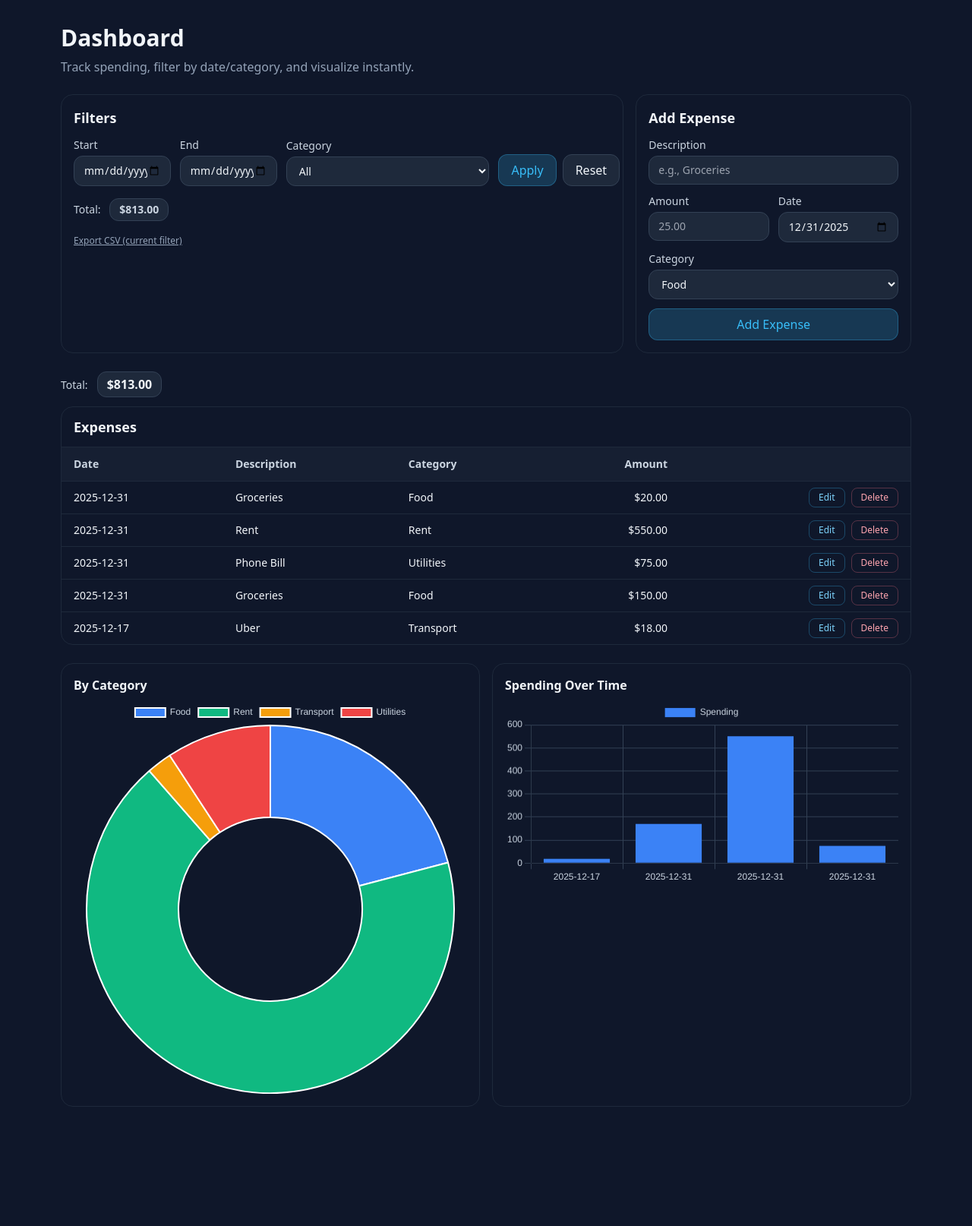
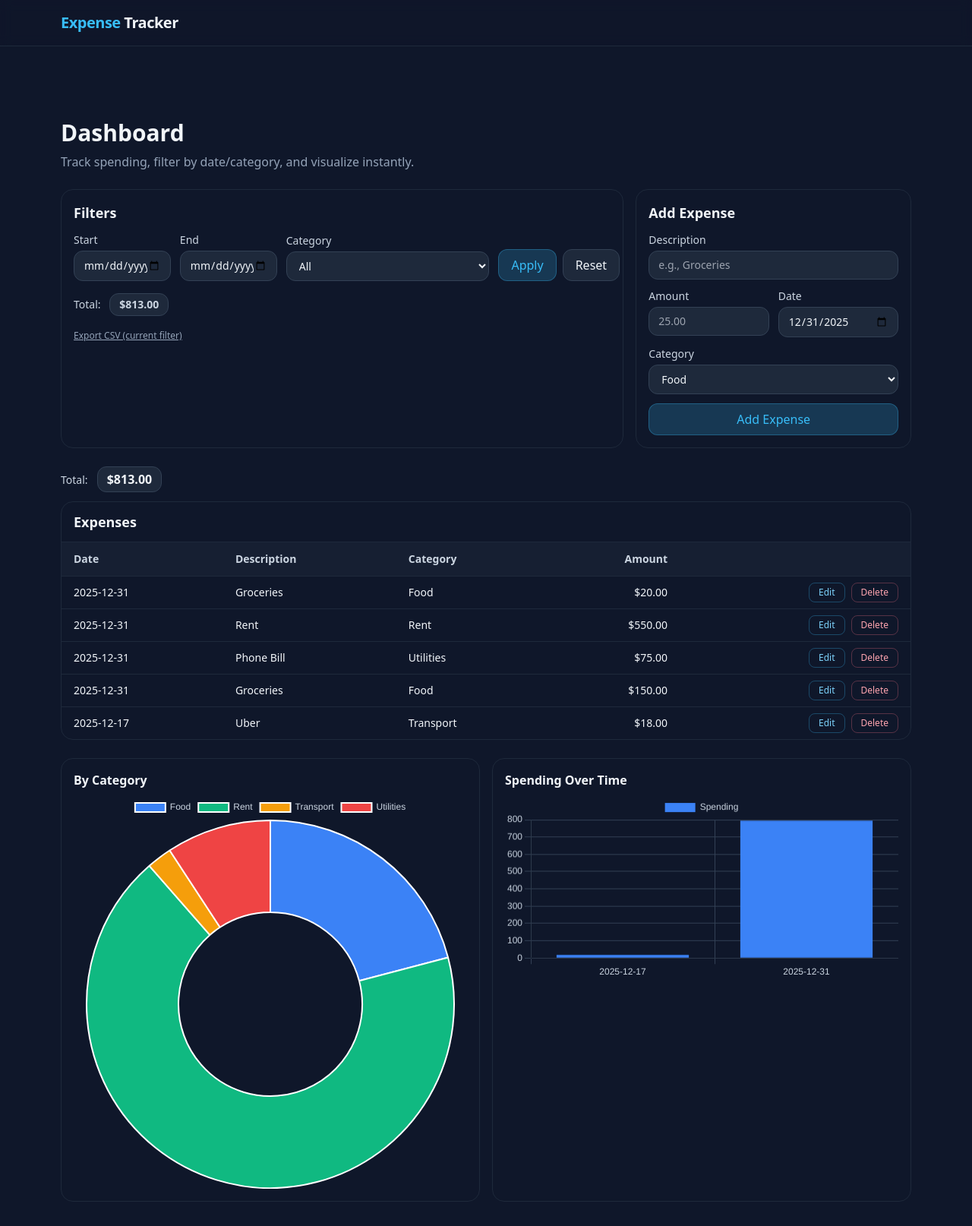
Before and after one commit to dhwananm-boop/self-dev-project-personal-finance-tracker, a Flask app: page / in a window 1280 px wide. Shown: the whole page at 76% size. Before the commit the page ends 1457 px from the top, so only its background shows below. Run offline with Flask 3, Linux system fonts and the light colour scheme; some libraries are stand-ins or nearby versions.

Commit message:
Cleaned the code and added comments

```diff
--- a/app.py
+++ b/app.py
@@ -1,16 +1,30 @@
+#
+# Imports
+#
 from flask import Flask, render_template, request, redirect, url_for, make_response, flash, Response
 from flask_sqlalchemy import SQLAlchemy
 from datetime import date, datetime, date as dt_date
 from sqlalchemy import func
 
+#
+# Flask app and Database setup
+#
 
 app = Flask(__name__)
 
+# Configuring the SQLite database
 app.config['SQLALCHEMY_DATABASE_URI'] = 'sqlite:///expenses.db'
 app.config['SQLALCHEMY_TRACK_MODIFICATIONS'] = False
+
+# Secret key for flash messages
 app.config['SECRET_KEY'] = 'my-secret-key'
+
+# Inistialize SQLAlchemy
 db = SQLAlchemy(app)
 
+#
+# Database Model
+#
 class Expense(db.Model):
     id = db.Column(db.Integer, primary_key=True)
     description = db.Column(db.String(120), nullable=False)
@@ -18,9 +32,12 @@ class Expense(db.Model):
     category = db.Column(db.String(50), nullable=False)
     date = db.Column(db.Date, default=date.today)
 
+# Create the database tables if they don't exist
 with app.app_context():
     db.create_all()
 
+
+# Constants and Helper Functions
 CATEGORIES = ["Food", "Transport", "Rent", "Utilities", "Health"]
 
 def parse_date_or_none(s: str):
@@ -31,11 +48,14 @@ def parse_date_or_none(s: str):
     except ValueError:
         return None
 
+#
+# Main Dashboard Route
+#
 
 @app.route("/")
 def index():
 
-    # Read Query Strings
+    # Read Query Parameters
     start_str = (request.args.get("start") or "").strip()
     end_str = (request.args.get("end") or "").strip()
     selected_category = (request.args.get("category") or "").strip()
@@ -45,11 +65,13 @@ def index():
     start_date = parse_date_or_none(start_str)
     end_date = parse_date_or_none(end_str)
 
+    # Validate date range
     if start_date and end_date and start_date > end_date:
         flash("Start date cannot be after end date", "error")
         start_date = end_date = None
         start_str = end_str = ""
 
+    # Base Query for Expenses and Apply Filters
     q = Expense.query
     if start_date:
         q = q.filter(Expense.date >= start_date)
@@ -59,11 +81,12 @@ def index():
     if selected_category:
         q = q.filter(Expense.category == selected_category)
 
+    # Fetch Expenses and Calculate Total
     expenses = q.order_by(Expense.date.desc(), Expense.id.desc()).all()
     total = round(sum(e.amount for e in expenses), 2)
 
+    # Category-wise Summary for donut chart
     cat_q = db.session.query(Expense.category, func.sum(Expense.amount))
-
     if start_date:
         cat_q = cat_q.filter(Expense.date >= start_date)
 
@@ -80,9 +103,8 @@ def index():
     cat_values = [round(float(s or 0), 2) for _, s in cat_rows]
     # print("Category Values:", cat_values)
 
-
+    # Day-wise Summary for Bar chart
     day_q = db.session.query(Expense.date, func.sum(Expense.amount))
-
     if start_date:
         day_q = day_q.filter(Expense.date >= start_date)
 
@@ -92,7 +114,7 @@ def index():
     if selected_category:
         day_q = day_q.filter(Expense.category == selected_category)
 
-    day_rows = day_q.group_by(Expense.category).order_by(Expense.date).all()
+    day_rows = day_q.group_by(Expense.date).order_by(Expense.date).all()
     # print("Category Rows:", day_rows)
     day_labels = [d.isoformat() for d, _ in day_rows] # _ ignores the second value
     # print("Category Labels:", cat_labels)
@@ -117,6 +139,9 @@ def index():
 
         )
 
+#
+# Route to Add Expense
+#
 @app.route("/add", methods=["POST"])
 def add():
 
@@ -126,10 +151,12 @@ def add():
     date_str = (request.form.get("date") or "").strip()
     print("Form received:", dict(request.form))
 
+    # Input Validation
     if not description or not amount_str or not category:
         flash("Please fill description, amount, and category", "error")
         return redirect(url_for("index"))
 
+    # Validate amount
     try:
         amount = float(amount_str)
         if amount <= 0:
@@ -139,18 +166,22 @@ def add():
         flash("Amount must be a positive number", "error")
         return redirect(url_for("index"))
 
+    # Validate date
     try:
         d = datetime.strptime(date_str, "%Y-%m-%d").date() if date_str else date.today()
     except ValueError:
         d = date.today()
 
+    # Add Expense to DB
     e = Expense(description=description, amount=amount, category=category, date=d)
     db.session.add(e)
     db.session.commit()
     flash("Expense added successfully!", "success")
     return redirect(url_for("index"))
 
-
+#
+# Route to Delete Expense
+#
 @app.route("/delete/<int:expense_id>", methods=["POST"])
 def delete(expense_id):
     e = Expense.query.get_or_404(expense_id)
@@ -159,13 +190,15 @@ def delete(expense_id):
     flash("Expense deleted successfully!", "success")
     return redirect(url_for("index"))
 
+#
+# Route to Export CSV
+#
 @app.route("/export.csv")
 def export_csv():
     # Read Query Strings
     start_str = (request.args.get("start") or "").strip()
     end_str = (request.args.get("end") or "").strip()
     selected_category = (request.args.get("category") or "").strip()
-
 
     # Parsing Query Strings
     start_date = parse_date_or_none(start_str)
@@ -181,6 +214,8 @@ def export_csv():
         q = q.filter(Expense.category == selected_category)
 
     expenses = q.order_by(Expense.date, Expense.id).all()
+
+    # Generate CSV Data
     lines = ["Date, Description, Category, Amount"]
 
     for e in expenses:
@@ -200,7 +235,9 @@ def export_csv():
         }
     )
 
-
+#
+# Routes to Edit Expense
+#
 @app.route("/edit/<int:expense_id>", methods=["GET"])
 def edit(expense_id):
     e = Expense.query.get_or_404(expense_id)
@@ -231,6 +268,7 @@ def edit_post(expense_id):
     except ValueError:
         d = dt_date.today()
 
+    # Update Expense
     e.description = description
     e.amount = amount
     e.category = category
--- a/templates/base.html
+++ b/templates/base.html
@@ -23,7 +23,6 @@
       <div class="mx-auto max-w-6xl px-4 py-4">
         <a href="#" class="text-xl font-bold tracking-tight">
           <span class="text-brand">Expense</span> Tracker
-          <span class="text-slate-400">Lite</span>
         </a>
       </div>
     </header>
--- a/templates/index.html
+++ b/templates/index.html
@@ -1,4 +1,52 @@
 <!DOCTYPE html>
+<html lang="en" class="h-full">
+  <head>
+    <meta charset="utf-8" />
+    <meta name="viewport" content="width=device-width, initial-scale=1" />
+    <title>{% block title %}Expense Tracker{% endblock %}</title>
+
+    <!-- Tailwind CDN -->
+    <script src="https://cdn.tailwindcss.com"></script>
+    <script>
+      tailwind.config = {
+        darkMode: "class",
+        theme: { extend: { colors: { brand: { DEFAULT: "#38bdf8" } } } },
+      };
+    </script>
+
+    <script src="https://cdn.jsdelivr.net/npm/chart.js"></script>
+
+    {% block head_extra %}{% endblock %}
+  </head>
+  <body class="h-full bg-slate-900 text-slate-100">
+    <header class="border-b border-slate-800 bg-slate-900/60 backdrop-blur">
+      <div class="mx-auto max-w-6xl px-4 py-4">
+        <a href="#" class="text-xl font-bold tracking-tight">
+          <span class="text-brand">Expense</span> Tracker
+        </a>
+      </div>
+    </header>
+
+    <main class="mx-auto max-w-6xl px-4 py-8">
+      <!-- Flash messages -->
+      {% with messages = get_flashed_messages(with_categories=true) %} {% if
+      messages %}
+      <div class="space-y-2 mb-4">
+        {% for category, message in messages %}
+        <div
+          class="rounded-xl px-4 py-3 text-sm {% if category == 'success' %} bg-emerald-500/10 text-emerald-300 border border-emerald-400/20 {% elif category == 'error' %} bg-rose-500/10 text-rose-300 border border-rose-400/20 {% else %} bg-slate-800 text-slate-200 border border-slate-700 {% endif %}"
+        >
+          {{ message }}
+        </div>
+        {% endfor %}
+      </div>
+      {% endif %} {% endwith %} {% block content %}{% endblock %}
+    </main>
+
+    {% block body_end %}{% endblock %}
+  </body>
+  </html>
+
 <html lang="en" class="h-full">
   <head>
     <meta charset="utf-8" />
```
Also changed, not shown: instance/expenses.db.
